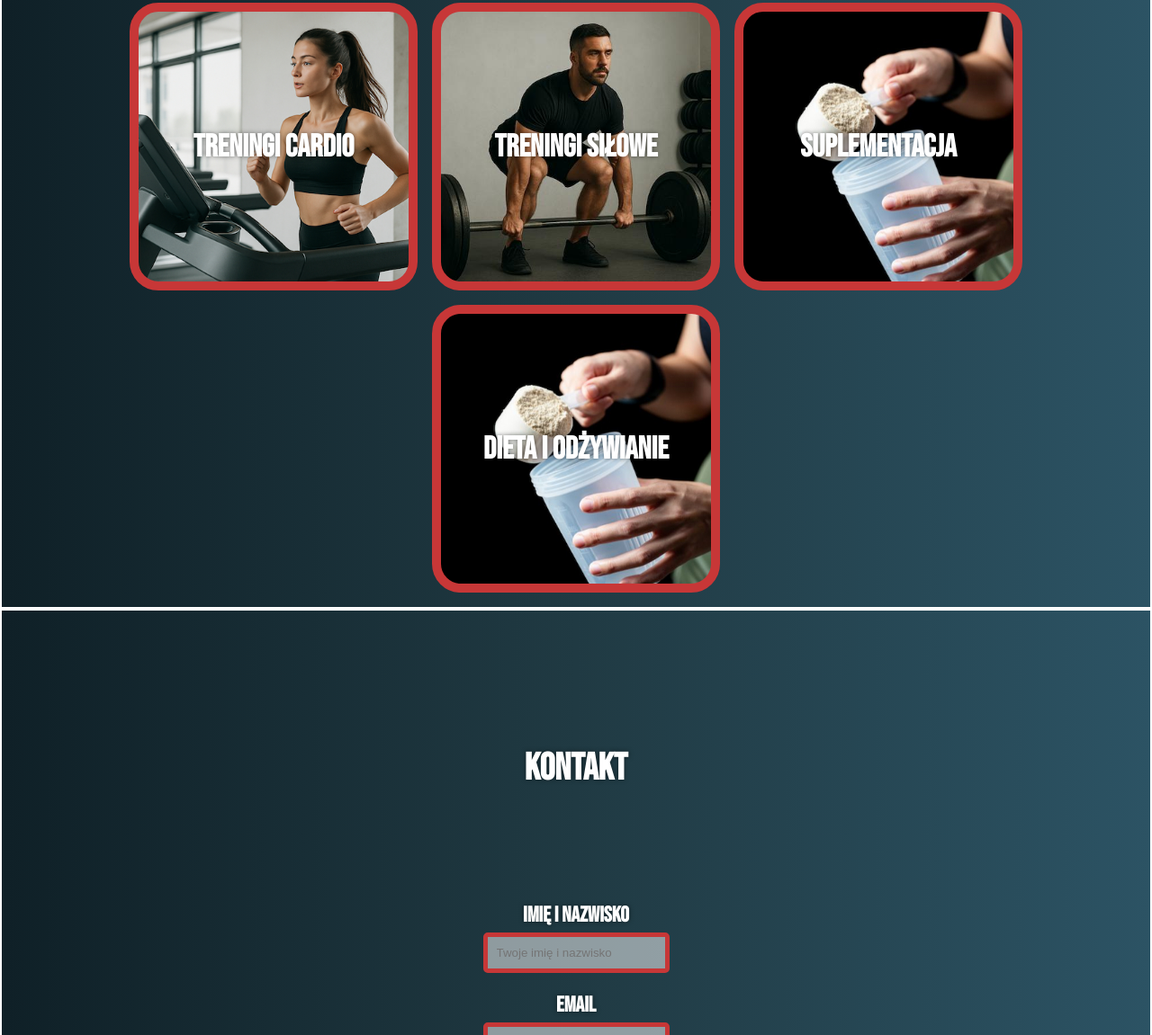
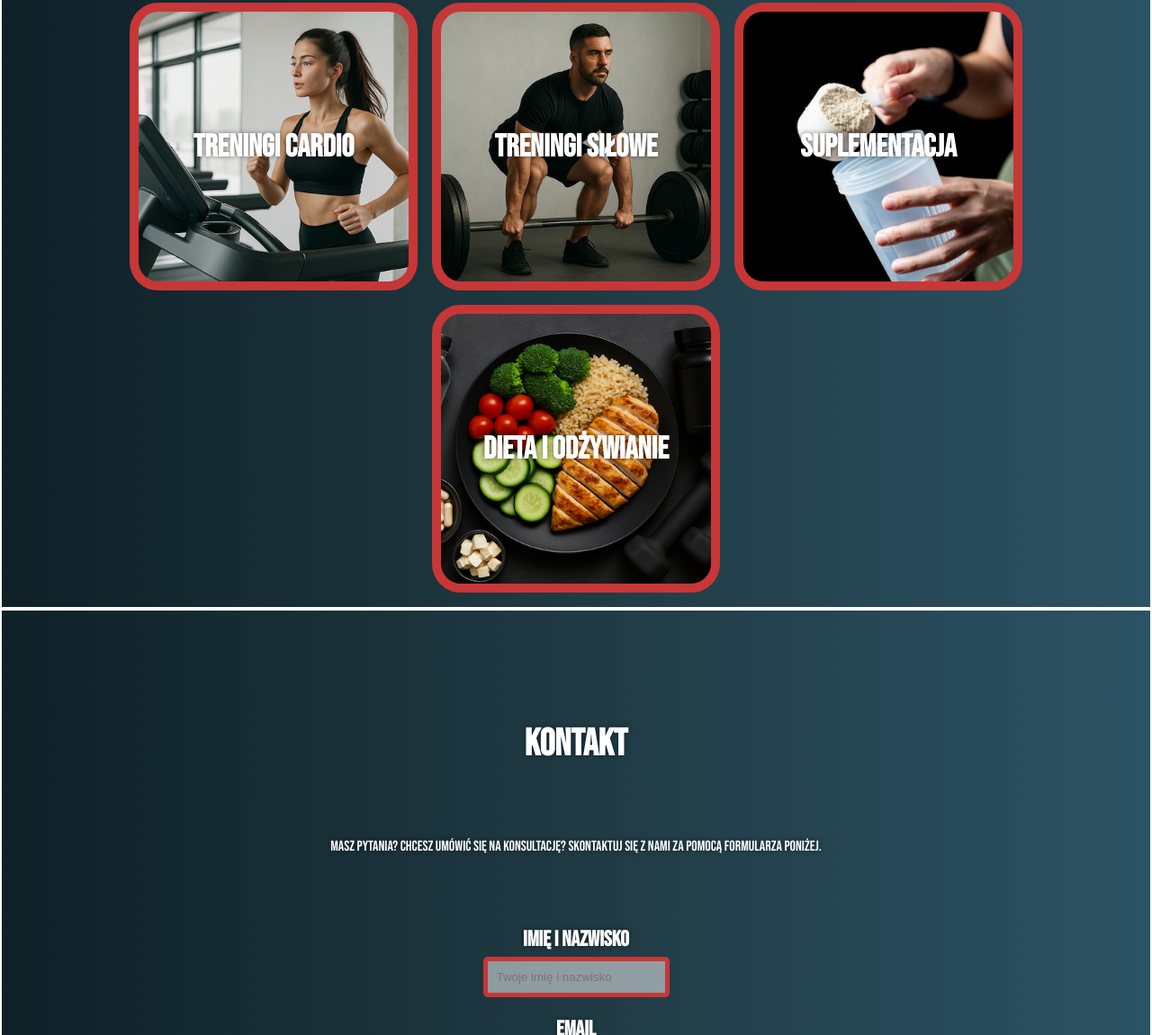
Before and after one commit to Arek7078/responsive-html-css, a plain HTML site: page index.html in a window 1280 px wide. Shown: the part 1742-2893 px from the top of the page at 90% size. Drawn offline with Linux system fonts and the light colour scheme.

Commit message:
finnished

```diff
--- a/css/style.css
+++ b/css/style.css
@@ -140,7 +140,7 @@ html {
 .about_img{
   width: 350px;
   height: 350px;
-  padding: 16px;
+  padding: 8px;
   border-radius: 10%;
   background-color: #c73737;
 }
@@ -179,6 +179,7 @@ html {
   padding: 16px;
   border-radius: 10%;
   border: 10px solid #c73737;
+  cursor: pointer;
 }
 .cardio,.strenght,.diet,.sup{
 
@@ -195,7 +196,7 @@ html {
   background-image: url('../img/sup.jpg');
 }
 .diet{
-  background-image: url('../img/sup.jpg');
+  background-image: url('../img/diet.jpg');
 }
 .services_item:hover{
   transform: scale(1.05);
--- a/index.html
+++ b/index.html
@@ -93,6 +93,10 @@
     <!--contact-->
     <section class="section_container contact_section">
         <h2 class="section_title">Kontakt</h2>
+        <p class="contact_description">
+            Masz pytania? Chcesz umówić się na konsultację? Skontaktuj się z nami
+            za pomocą formularza poniżej.
+        </p>
         <form class="contact_form" id="contact">
             <div class="form_item">
                 <label for="name" class="form_label">Imię i nazwisko</label>
```
Also changed, not shown: img/diet.jpg (added), img/logo.jpg, img/service_3.jpg (deleted).
